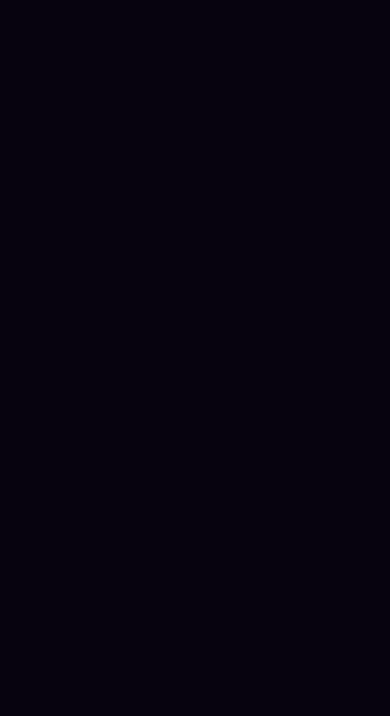
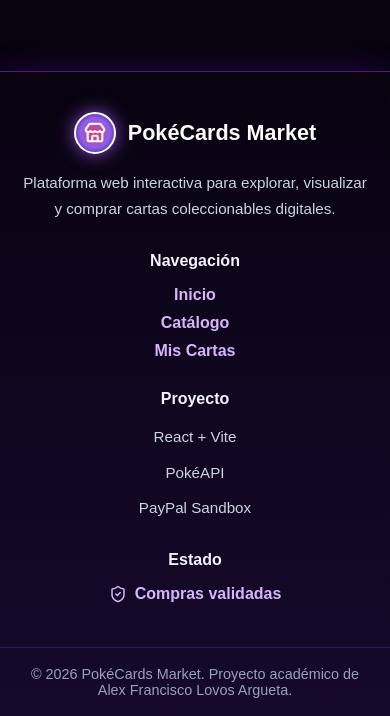
Before and after one commit to brondo138/poke-market, a React (Vite) app in the folder frontend/: page / in a window 390 px wide. Shown: the part 878-1594 px from the top of the page. Before the commit the page ends 914 px from the top, so only its background shows below. Built offline with nearby package versions, Linux system fonts and the light colour scheme; no server answers.

Commit message:
realizando el footer y al mismo tiempo hacinedolo responsive

```diff
--- a/frontend/src/App.jsx
+++ b/frontend/src/App.jsx
@@ -1,6 +1,7 @@
 import Navbar from "./components/navbar/Navbar";
 import HomePage from "./pages/HomePage";
 import "./App.css";
+import Footer from "./components/footer/Footer";
 
 function App() {
   return (
@@ -10,6 +11,8 @@
       <main className="main-content">
         <HomePage />
       </main>
+
+      <Footer />
     </div>
   );
 }
--- /dev/null
+++ b/frontend/src/components/footer/Footer.css
@@ -0,0 +1,156 @@
+.footer {
+    background: linear-gradient(180deg, #07030f, #10061f, #16092b);
+    color: white;
+    border-top: 1px solid rgba(168, 85, 247, 0.35);
+    box-shadow: 0 -4px 25px rgba(128, 0, 255, 0.18);
+    margin-top: 60px;
+}
+
+.footer__content {
+    padding: 55px 60px 35px;
+    display: grid;
+    grid-template-columns: 1.5fr 1fr 1fr 1fr;
+    gap: 36px;
+}
+
+.footer__brand p,
+.footer__section p {
+    color: #cbd5e1;
+    line-height: 1.7;
+    font-size: 0.95rem;
+}
+
+.footer__logo {
+    display: flex;
+    align-items: center;
+    gap: 12px;
+    margin-bottom: 16px;
+}
+
+.footer__icon {
+    width: 42px;
+    height: 42px;
+    background: radial-gradient(circle, #ff2d55 0%, #8b5cf6 55%, #1e1b4b 100%);
+    border: 2px solid #ffffff;
+    border-radius: 50%;
+    display: flex;
+    align-items: center;
+    justify-content: center;
+    color: white;
+    box-shadow: 0 0 18px rgba(168, 85, 247, 0.8);
+}
+
+.footer__logo h2 {
+    font-size: 1.35rem;
+    font-weight: 800;
+    margin: 0;
+}
+
+.footer__section {
+    display: flex;
+    flex-direction: column;
+    gap: 10px;
+}
+
+.footer__section h3 {
+    font-size: 1rem;
+    margin-bottom: 6px;
+    color: #f5f3ff;
+}
+
+.footer__section a {
+    color: #d8b4fe;
+    font-weight: 600;
+    text-decoration: none;
+    transition: color 0.3s ease, transform 0.3s ease;
+}
+
+.footer__section a:hover {
+    color: white;
+    transform: translateX(4px);
+}
+
+.footer__status {
+    display: flex;
+    align-items: center;
+    gap: 8px;
+    color: #d8b4fe;
+    font-weight: 700;
+    margin-bottom: 16px;
+}
+
+.footer__socials {
+    display: flex;
+    gap: 12px;
+}
+
+.footer__socials span {
+    width: 38px;
+    height: 38px;
+    border-radius: 50%;
+    background: rgba(168, 85, 247, 0.16);
+    border: 1px solid rgba(168, 85, 247, 0.4);
+    color: #d8b4fe;
+    display: flex;
+    align-items: center;
+    justify-content: center;
+    transition: transform 0.3s ease, background 0.3s ease;
+}
+
+.footer__socials span:hover {
+    transform: translateY(-3px);
+    background: rgba(168, 85, 247, 0.3);
+}
+
+.footer__bottom {
+    padding: 18px 60px;
+    border-top: 1px solid rgba(168, 85, 247, 0.2);
+    text-align: center;
+}
+
+.footer__bottom p {
+    color: #94a3b8;
+    font-size: 0.9rem;
+}
+
+/* Responsive */
+@media (max-width: 900px) {
+    .footer__content {
+        grid-template-columns: repeat(2, 1fr);
+        padding: 45px 28px 30px;
+    }
+
+    .footer__bottom {
+        padding: 18px 28px;
+    }
+}
+
+@media (max-width: 600px) {
+    .footer {
+        margin-top: 35px;
+    }
+
+    .footer__content {
+        grid-template-columns: 1fr;
+        padding: 40px 20px 28px;
+        gap: 30px;
+    }
+
+    .footer__brand,
+    .footer__section {
+        text-align: center;
+        align-items: center;
+    }
+
+    .footer__logo {
+        justify-content: center;
+    }
+
+    .footer__section a:hover {
+        transform: translateY(-2px);
+    }
+
+    .footer__bottom {
+        padding: 18px 20px;
+    }
+}
--- /dev/null
+++ b/frontend/src/components/footer/Footer.jsx
@@ -0,0 +1,55 @@
+import React from "react";
+import "./Footer.css";
+import { Store, Mail, ShieldCheck } from "lucide-react";
+
+const Footer = () => {
+    return (
+        <footer className="footer">
+        <div className="footer__content">
+            <div className="footer__brand">
+            <div className="footer__logo">
+                <span className="footer__icon">
+                <Store size={22} strokeWidth={2.4} />
+                </span>
+                <h2>PokéCards Market</h2>
+            </div>
+
+            <p>
+                Plataforma web interactiva para explorar, visualizar y comprar cartas
+                coleccionables digitales.
+            </p>
+            </div>
+
+            <div className="footer__section">
+            <h3>Navegación</h3>
+            <a href="#inicio">Inicio</a>
+            <a href="#catalogo">Catálogo</a>
+            <a href="#coleccion">Mis Cartas</a>
+            </div>
+
+            <div className="footer__section">
+            <h3>Proyecto</h3>
+            <p>React + Vite</p>
+            <p>PokéAPI</p>
+            <p>PayPal Sandbox</p>
+            </div>
+
+            <div className="footer__section">
+            <h3>Estado</h3>
+
+            <div className="footer__status">
+                <ShieldCheck size={18} />
+                <span>Compras validadas</span>
+            </div>
+
+            </div>
+        </div>
+
+        <div className="footer__bottom">
+            <p>© 2026 PokéCards Market. Proyecto académico de Alex Francisco Lovos Argueta.</p>
+        </div>
+        </footer>
+    );
+};
+
+export default Footer;
```
